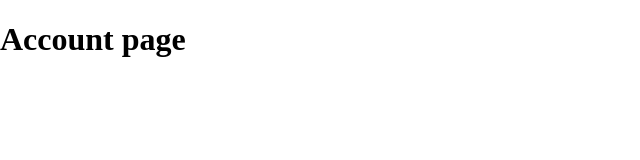
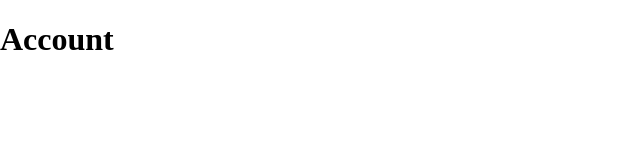
Before and after one commit to rickyalmeidadev/conta-simples-test, a React (Create React App) app: page /account in a window 1280 px wide. Shown: the top 160 px of the page, without its empty margins (0-640 px from the left). Built offline with nearby package versions, Linux system fonts and the light colour scheme.

Commit message:
create pages setup and private route component

```diff
--- /dev/null
+++ b/src/pages/Account/index.jsx
@@ -0,0 +1,5 @@
+import React from 'react';
+
+const Account = () => <h1>Account</h1>;
+
+export default Account;
--- /dev/null
+++ b/src/pages/Login/index.jsx
@@ -0,0 +1,5 @@
+import React from 'react';
+
+const Login = () => <h1>Login</h1>;
+
+export default Login;
--- /dev/null
+++ b/src/pages/NotFound/index.jsx
@@ -0,0 +1,5 @@
+import React from 'react';
+
+const NotFound = () => <h1>Not Found</h1>;
+
+export default NotFound;
--- /dev/null
+++ b/src/pages/Statement/index.jsx
@@ -0,0 +1,5 @@
+import React from 'react';
+
+const Statement = () => <h1>Statement</h1>;
+
+export default Statement;
--- /dev/null
+++ b/src/routes/PrivateRoute.jsx
@@ -0,0 +1,15 @@
+import React from 'react';
+import { Route, Redirect } from 'react-router-dom';
+
+const PrivateRoute = ({ component: Component, ...rest }) => (
+  <Route
+    {...rest}
+    render={(props) => (props ? (
+      <Component {...props} />
+    ) : (
+      <Redirect to={{ pathname: '/', state: { from: props.location } }} />
+    ))}
+  />
+);
+
+export default PrivateRoute;
--- a/src/routes/index.jsx
+++ b/src/routes/index.jsx
@@ -1,12 +1,18 @@
 import React from 'react';
 import { BrowserRouter as Router, Route, Switch } from 'react-router-dom';
+import PrivateRoute from './PrivateRoute';
+import Login from '../pages/Login';
+import Account from '../pages/Account';
+import Statement from '../pages/Statement';
+import NotFound from '../pages/NotFound';
 
 const Routes = () => (
   <Router>
     <Switch>
-      <Route exact path="/" render={() => <h1>Login page</h1>} />
-      <Route exact path="/account" render={() => <h1>Account page</h1>} />
-      <Route exact path="/statement" render={() => <h1>Statement page</h1>} />
+      <Route exact path="/" component={Login} />
+      <PrivateRoute exact path="/account" component={Account} />
+      <PrivateRoute exact path="/statement" component={Statement} />
+      <Route exact path="*" component={NotFound} />
     </Switch>
   </Router>
 );
```
Also changed, not shown: .eslintrc.json.
